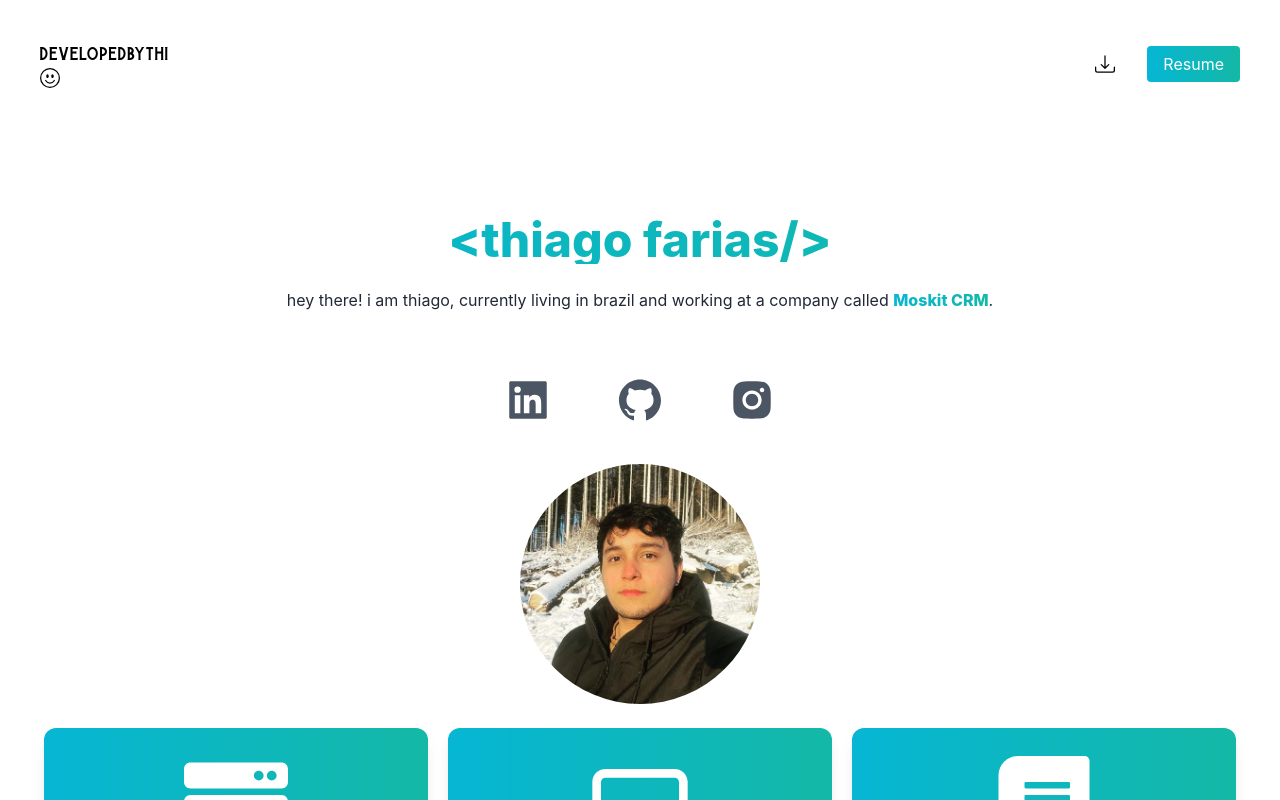
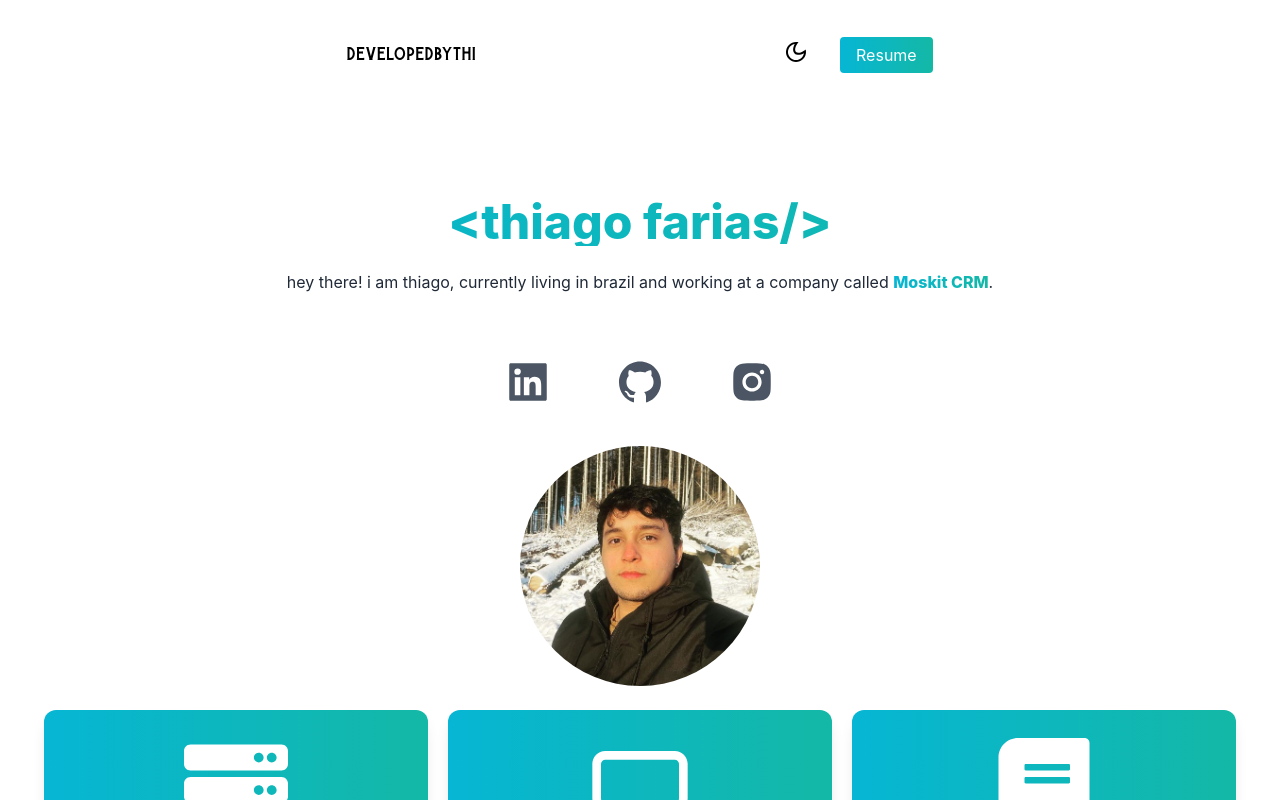
Before and after one commit to thiagosfarias/personal-portfolio, a Next.js app: page / in a window 1280 px wide. Shown: the top 800 px of the page. Built offline with nearby package versions, Linux system fonts and the light colour scheme.

Commit message:
adjust max-w, the resume file and added dark mode

```diff
--- a/pages/index.js
+++ b/pages/index.js
@@ -1,20 +1,22 @@
-import Head from 'next/head'
-import {BsDownload, BsEmojiSmile} from 'react-icons/bs'
-import {AiFillLinkedin, AiFillInstagram, AiFillGithub} from 'react-icons/ai'
-import {IoDocumentAttachOutline} from 'react-icons/io'
-import {DiJava} from 'react-icons/di'
-import {FaServer, FaBook} from 'react-icons/fa'
-import {CgScreen} from 'react-icons/cg'
-import Image from 'next/image'
-import ProfilePic from '../public/profile-pic.png'
-import { useState, useEffect } from 'react'
+import Head from "next/head";
+import { BsDownload, BsEmojiSmile } from "react-icons/bs";
+import { AiFillLinkedin, AiFillInstagram, AiFillGithub } from "react-icons/ai";
+import { IoDocumentAttachOutline } from "react-icons/io";
+import { DiJava } from "react-icons/di";
+import { FaServer, FaBook } from "react-icons/fa";
+import { CgScreen,CgMoon } from "react-icons/cg";
+import Image from "next/image";
+import ProfilePic from "../public/profile-pic.png";
+import { useState, useEffect } from "react";
 
 export default function Home() {
-  const name_text = "<thiago farias/>"
-  const fileUrl = "ensino-fundamental.pdf";
+  const name_text = "<thiago farias/>";
+  const fileUrl = "Curriculo_EN_THIAGO.pdf";
   const fileName = "resume.pdf";
+  const [darkMode, setDarkMode] = useState(false)
+  const bool = false;
 
-  const [text1, setText1] = useState("")
+  const [text1, setText1] = useState("");
 
   useEffect(() => {
     const timeout = setTimeout(() => {
@@ -22,6 +24,11 @@ export default function Home() {
     }, 100);
     return () => clearTimeout(timeout);
   }, [text1]);
+
+  const changeMode = () => {
+    setDarkMode(current => !current)
+    console.log(darkMode)
+  }
 
   return (
     <div>
@@ -31,56 +38,95 @@ export default function Home() {
         <link rel="icon" href="/favicon.ico" />
       </Head>
 
-      <main className='bg-white px-10'>
+      <main className={darkMode ? "bg-gray-800 px-10" : "bg-white px-10"}>
         <section className="min-h-screen">
-          <nav className="py-10 mb-12 flex justify-between">
-            <h1 className='text-xl font-burtons text-i'>developedbythi <BsEmojiSmile className='cursor-pointer text-xl'/></h1>
+          <nav className="py-10 mb-12 flex justify-evenly">
+            <h1 className={darkMode ? "text-white text-xl font-burtons text-i" : "text-xl font-burtons text-i"}>
+              developedbythi
+            </h1>
 
-            <ul className='flex items-center'>
+
+
+            <ul className="flex items-center">
               <li>
-                <a href={fileUrl} download={fileName}><BsDownload className='cursor-pointer text-xl'/></a>
+              <button onClick={changeMode}><CgMoon className={darkMode ? "text-white cursor-pointer text-2xl" : "cursor-pointer text-2xl"}/></button>
               </li>
-              <li><a className='bg-gradient-to-r from-cyan-500 to-teal-500 text-white px-4 py-2 rounded ml-8' href={fileUrl} download={fileName}>Resume</a></li>
+              <li>
+                <a
+                  className="bg-gradient-to-r from-cyan-500 to-teal-500 text-white px-4 py-2 rounded ml-8"
+                  href={fileUrl}
+                  download={fileName}
+                >
+                  Resume
+                </a>
+              </li>
             </ul>
           </nav>
 
-          <div className='text-center p-10 mt-0'>
-            <h2 className='font-extrabold text-transparent text-5xl bg-clip-text bg-gradient-to-r from-cyan-500 to-teal-500'>{text1}</h2>
-            <p className='text-md py-5 leading-8 text-gray-800'>hey there! i am thiago, currently living in brazil and working at a company called <a href='https://www.moskitcrm.com/' className='font-extrabold text-transparent bg-clip-text bg-gradient-to-r from-cyan-500 to-teal-500'>Moskit CRM</a>.</p>
+          <div className="text-center p-10 mt-0">
+            <h2 className="font-extrabold text-transparent text-5xl bg-clip-text bg-gradient-to-r from-cyan-500 to-teal-500">
+              {text1}
+            </h2>
+            <p className={darkMode ? "text-md py-5 leading-8 text-white" : "text-md py-5 leading-8 text-gray-800"}>
+              hey there! i am thiago, currently living in brazil and working at
+              a company called{" "}
+              <a
+                href="https://www.moskitcrm.com/"
+                className="font-extrabold text-transparent bg-clip-text bg-gradient-to-r from-cyan-500 to-teal-500"
+              >
+                Moskit CRM
+              </a>
+              .
+            </p>
           </div>
 
-          <div className='text-5xl flex justify-center gap-16 text-gray-600'>
-            <a href="https://www.linkedin.com/in/thiago-farias-b09280163/"><AiFillLinkedin/></a>
-            <a href='https://github.com/thiagosfarias'><AiFillGithub /></a>
-            <a href='https://www.instagram.com/thiagofarias.dev/'><AiFillInstagram /></a>
+          <div className={darkMode ? "text-5xl flex justify-center gap-16 text-white" : "text-5xl flex justify-center gap-16 text-gray-600"}>
+            <a href="https://www.linkedin.com/in/thiago-farias-b09280163/">
+              <AiFillLinkedin />
+            </a>
+            <a href="https://github.com/thiagosfarias">
+              <AiFillGithub />
+            </a>
+            <a href="https://www.instagram.com/thiagofarias.dev/">
+              <AiFillInstagram />
+            </a>
           </div>
 
-          <div className='relative mx-auto rounded-full w-60 h-60 mt-10 overflow-hidden'>
-            <Image src={ProfilePic} layout='fill' objectFit='cover'/>
+          <div className="relative mx-auto rounded-full w-60 h-60 mt-10 overflow-hidden">
+            <Image src={ProfilePic} layout="fill" objectFit="cover" />
           </div>
 
-          <div className='flex flex-wrap justify-center gap-5 mb-5'>
-            <div className='w-96 mt-6 mb-2 bg-gradient-to-r from-cyan-500 to-teal-500 text-center shadow-lg pt-5 pb-5 rounded-xl'>
-              <FaServer className='pt-2 w-28 h-28 text-white mx-auto'/>
-              <h3 className='text-lg font-medium pt-3 pb-2'>backend.</h3>
-              <p className='text-gray-800 ml-3 mr-3 text-justify text-md'>created applications using Java and Spring Framework, C# with .NET, mapping the databases with ORM frameworks such as MyBatis, JPA and DOMA; also using docker to improve the productivity</p>
+          <div className="flex flex-wrap justify-center gap-5 mb-5">
+            <div className="w-96 mt-6 mb-2 bg-gradient-to-r from-cyan-500 to-teal-500 text-center shadow-lg pt-5 pb-5 rounded-xl">
+              <FaServer className="pt-2 w-28 h-28 text-white mx-auto" />
+              <h3 className="text-lg font-medium pt-3 pb-2">backend.</h3>
+              <p className="text-gray-800 ml-3 mr-3 text-justify text-md">
+                created applications using Java and Spring Framework, C# with
+                .NET, mapping the databases with ORM frameworks such as MyBatis,
+                JPA and DOMA; also using docker to improve the productivity
+              </p>
             </div>
 
-            <div className='w-96 mt-6 mb-2 bg-gradient-to-r from-cyan-500 to-teal-500 text-center shadow-lg pt-5 pb-5 rounded-xl'>
-              <CgScreen className='pt-2 w-28 h-28 text-white mx-auto'/>
-              <h3 className='text-lg font-medium pt-3 pb-2'>frontend.</h3>
-              <p className='text-gray-800 ml-3 mr-3 text-justify'>created applications using ReactJS, NextJS and Tailwind, had also some minor projects using VueJS and JQuery</p>
+            <div className="w-96 mt-6 mb-2 bg-gradient-to-r from-cyan-500 to-teal-500 text-center shadow-lg pt-5 pb-5 rounded-xl">
+              <CgScreen className="pt-2 w-28 h-28 text-white mx-auto" />
+              <h3 className="text-lg font-medium pt-3 pb-2">frontend.</h3>
+              <p className="text-gray-800 ml-3 mr-3 text-justify">
+                created applications using ReactJS, NextJS and Tailwind, had
+                also some minor projects using VueJS and JQuery
+              </p>
             </div>
 
-            <div className='w-96 mt-6 mb-2 bg-gradient-to-r from-cyan-500 to-teal-500 text-center shadow-lg pt-5 pb-5 rounded-xl'>
-              <FaBook className='pt-2 w-28 h-28 text-white mx-auto'/>
-              <h3 className='text-lg font-medium pt-3 pb-2'>education.</h3>
-              <p className='text-gray-800 ml-3 mr-3 text-justify text-md'>studied Information Systems at IFMA - Federal Institute of Maranhao</p>
+            <div className="w-96 mt-6 mb-2 bg-gradient-to-r from-cyan-500 to-teal-500 text-center shadow-lg pt-5 pb-5 rounded-xl">
+              <FaBook className="pt-2 w-28 h-28 text-white mx-auto" />
+              <h3 className="text-lg font-medium pt-3 pb-2">education.</h3>
+              <p className="text-gray-800 ml-3 mr-3 text-justify text-md">
+                studied Information Systems at IFMA - Federal Institute of
+                Maranhao
+              </p>
             </div>
-
           </div>
         </section>
       </main>
     </div>
-  )
+  );
 }
```
Also changed, not shown: 2 other files (tests, documents, lock files or other folders).
